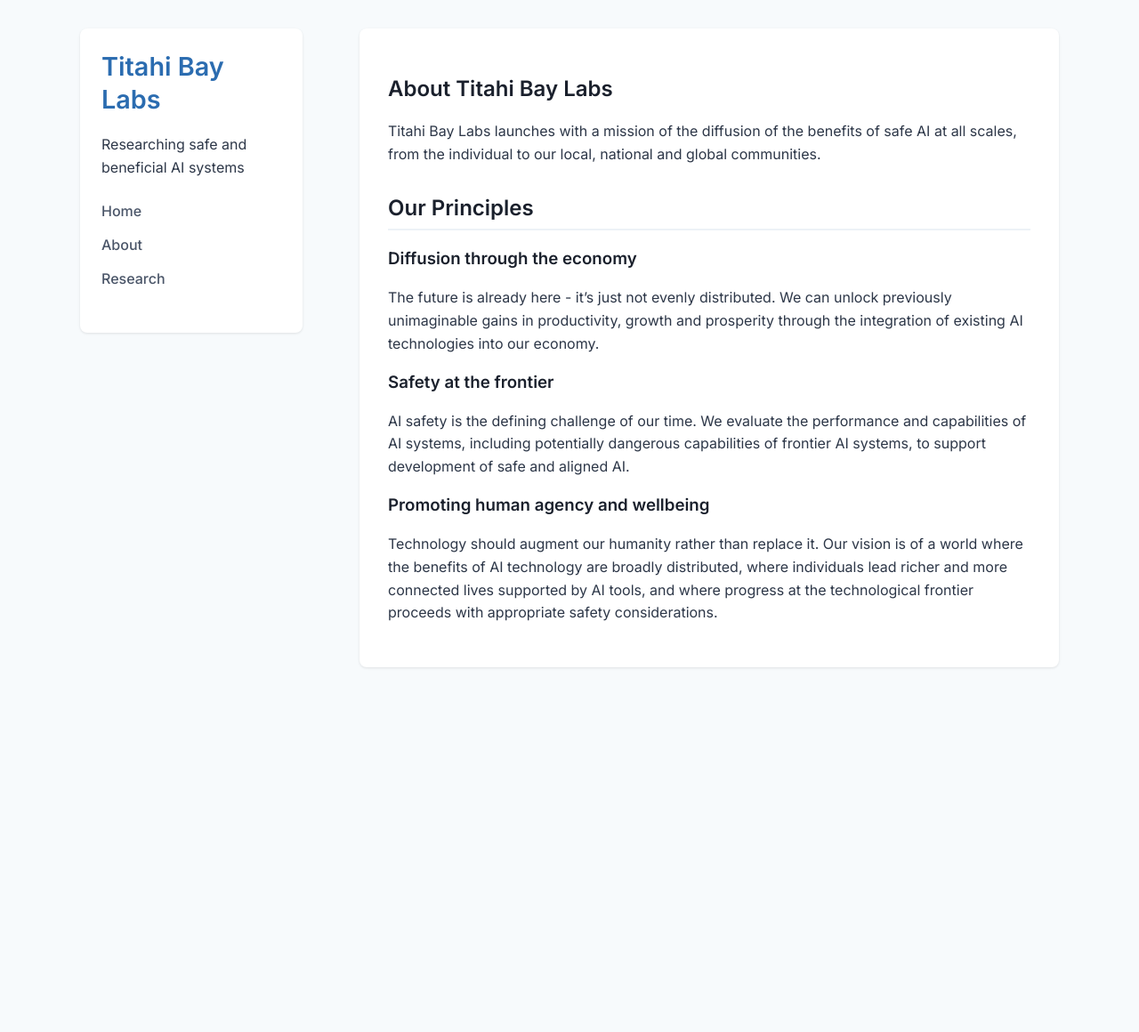
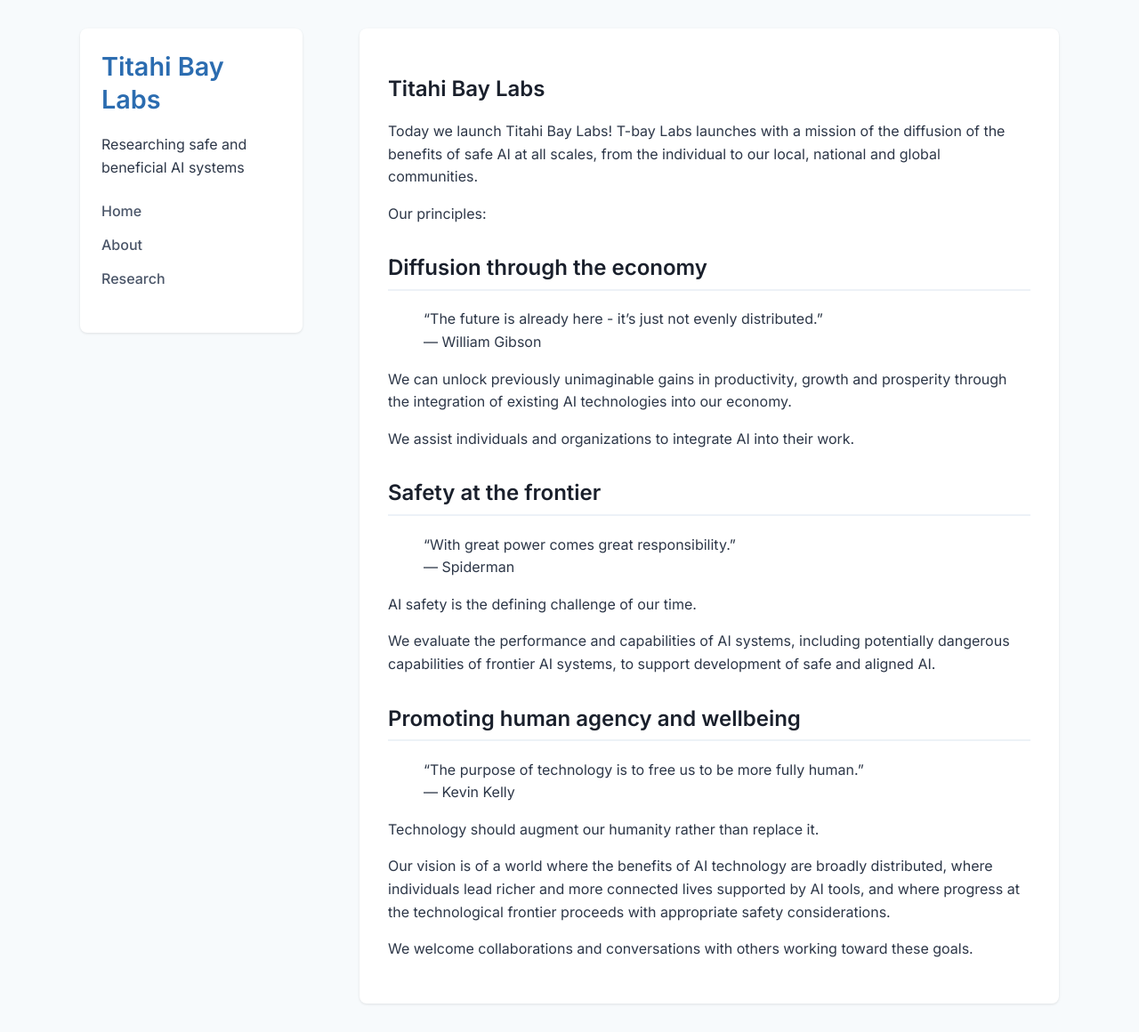
Before and after one commit to tbaylabs/tbaylabs.github.io, a Jekyll site: the page built from about.md, in a window 1280 px wide and 1160 px high. Shown: the whole window at 89% size. Built offline with Jekyll 4.4.1, drawn with Linux system fonts in a browser that asks for light colours; our own code applies the rules of GitHub Pages for plain Markdown files.

Commit message:
update about to attribute quotes

```diff
--- a/about.md
+++ b/about.md
@@ -1,19 +1,34 @@
----
-layout: default
-title: About - Titahi Bay Labs
----
+# Titahi Bay Labs
 
-# About Titahi Bay Labs
+Today we launch Titahi Bay Labs! T-bay Labs launches with a mission of the diffusion of the benefits of safe AI at all scales, from the individual to our local, national and global communities.
 
-Titahi Bay Labs launches with a mission of the diffusion of the benefits of safe AI at all scales, from the individual to our local, national and global communities.
+Our principles:
 
-## Our Principles
+## Diffusion through the economy
 
-### Diffusion through the economy
-The future is already here - it's just not evenly distributed. We can unlock previously unimaginable gains in productivity, growth and prosperity through the integration of existing AI technologies into our economy.
+> "The future is already here - it's just not evenly distributed."
+> — William Gibson
 
-### Safety at the frontier
-AI safety is the defining challenge of our time. We evaluate the performance and capabilities of AI systems, including potentially dangerous capabilities of frontier AI systems, to support development of safe and aligned AI.
+We can unlock previously unimaginable gains in productivity, growth and prosperity through the integration of existing AI technologies into our economy.
 
-### Promoting human agency and wellbeing
-Technology should augment our humanity rather than replace it. Our vision is of a world where the benefits of AI technology are broadly distributed, where individuals lead richer and more connected lives supported by AI tools, and where progress at the technological frontier proceeds with appropriate safety considerations.
+We assist individuals and organizations to integrate AI into their work.
+
+## Safety at the frontier
+
+> "With great power comes great responsibility."
+> — Spiderman
+
+AI safety is the defining challenge of our time.
+
+We evaluate the performance and capabilities of AI systems, including potentially dangerous capabilities of frontier AI systems, to support development of safe and aligned AI.
+
+## Promoting human agency and wellbeing
+
+> "The purpose of technology is to free us to be more fully human."
+> — Kevin Kelly
+
+Technology should augment our humanity rather than replace it.
+
+Our vision is of a world where the benefits of AI technology are broadly distributed, where individuals lead richer and more connected lives supported by AI tools, and where progress at the technological frontier proceeds with appropriate safety considerations.
+
+We welcome collaborations and conversations with others working toward these goals.
```
